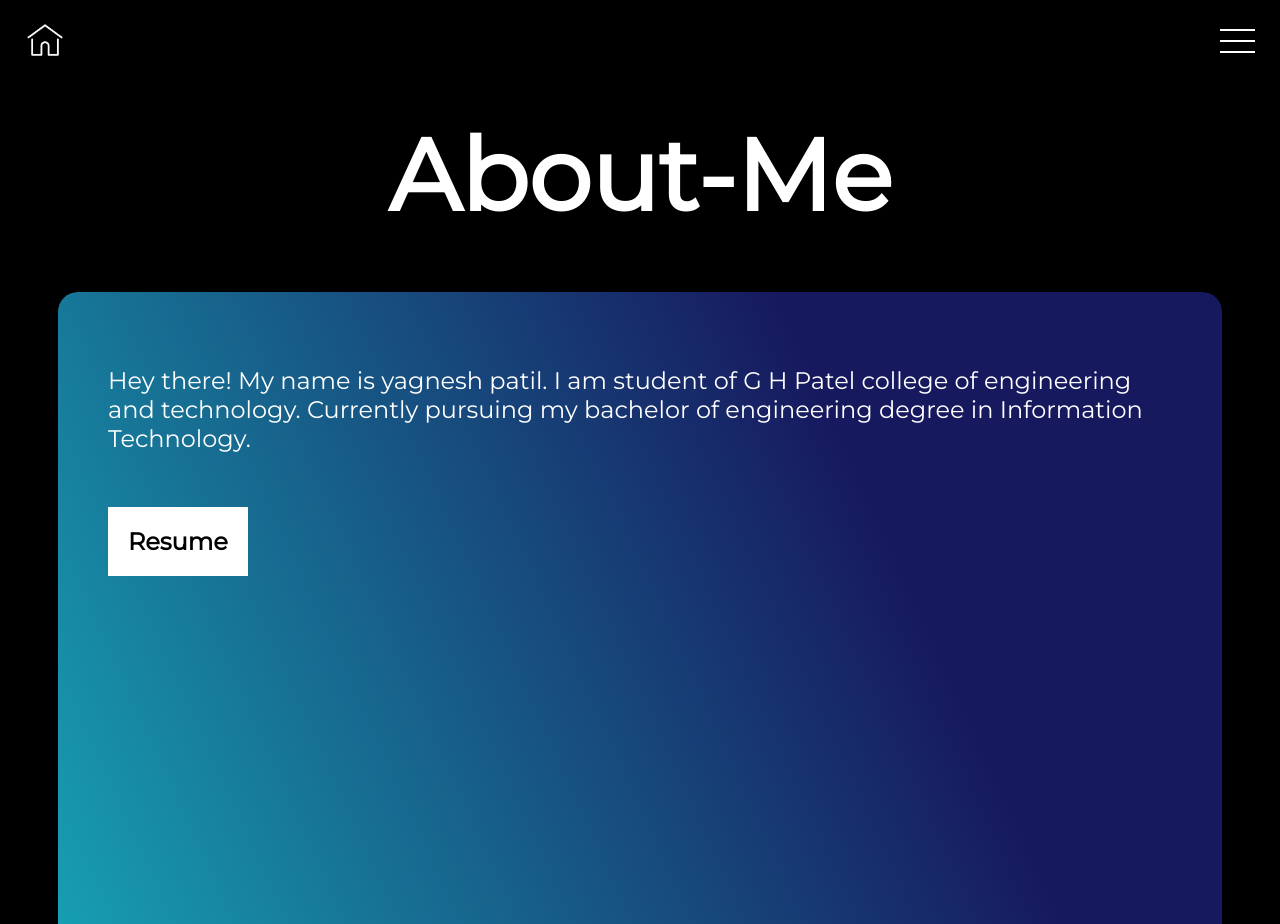
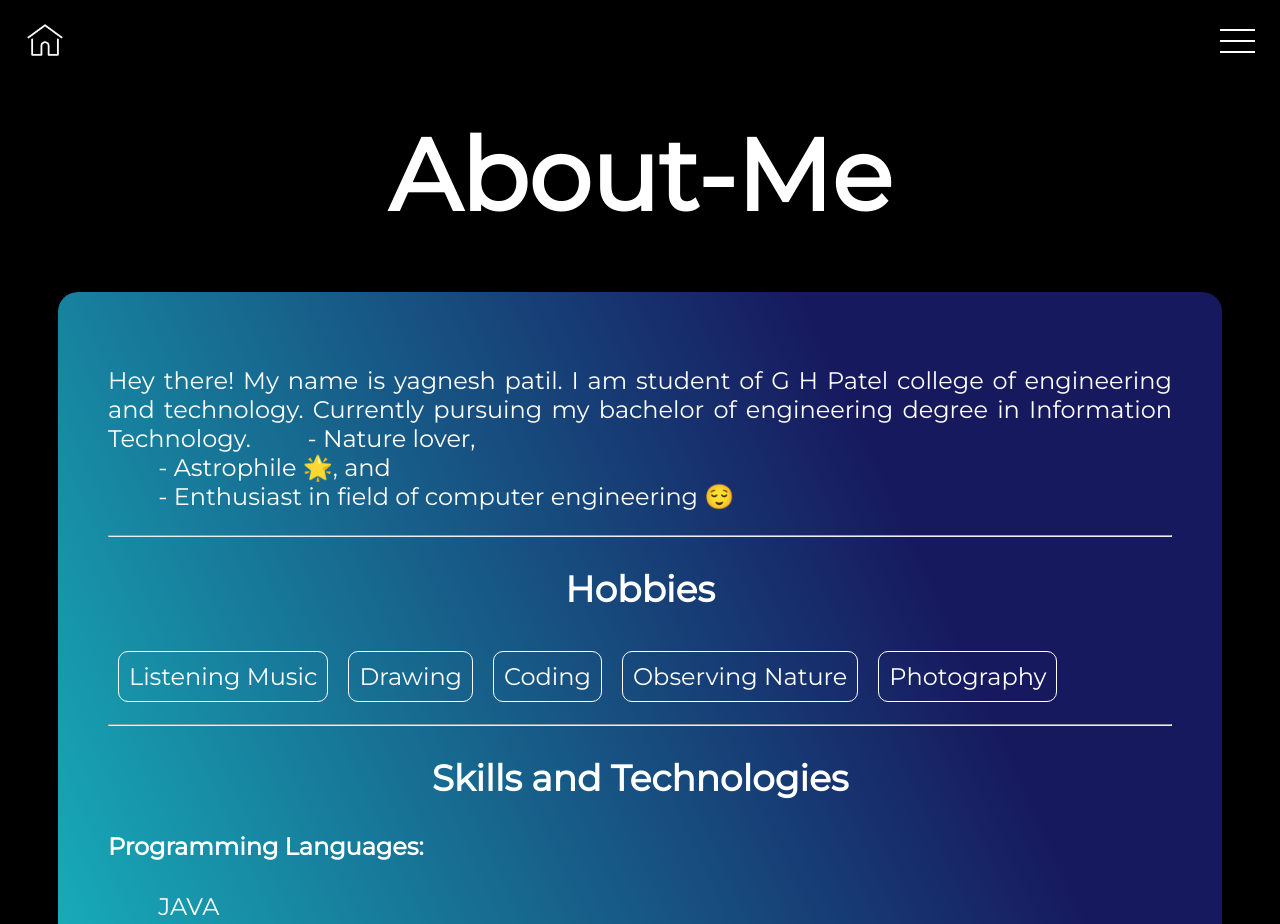
Before and after one commit to yagnesh45/portfolio, a plain HTML site: page about.html in a window 1280 px wide. Shown: the top 924 px of the page. Drawn offline with Linux system fonts and the light colour scheme.

Commit message:
added hobbies in about.html

```diff
--- a/about.html
+++ b/about.html
@@ -3,6 +3,7 @@
     <link href="https://fonts.googleapis.com/css2?family=Montserrat:wght@400&display=swap" rel="stylesheet">
     <link rel="stylesheet" type="text/css" href="styles/home-styles.css" />
     <link rel="stylesheet" type="text/css" href="styles/about-styles.css" />
+
 	  <script type="text/javascript">
       function openNav() {document.getElementById("mySidenav").style.width = "250px";}
       function closeNav() {document.getElementById("mySidenav").style.width = "0";}
@@ -41,13 +42,29 @@
       </div>
     </div>
     <div class="about-me-content">
-      <p>Hey there! My name is yagnesh patil. I am student of G H Patel college of engineering and technology.
+      <p style="text-align: justify;">Hey there! My name is yagnesh patil. I am student of G H Patel college of engineering and technology.
       Currently pursuing my bachelor of engineering degree in Information Technology.
-
+      &nbsp;&nbsp;&nbsp;&nbsp;&nbsp;&nbsp;&nbsp;&nbsp;- Nature lover,<br>
+      &nbsp;&nbsp;&nbsp;&nbsp;&nbsp;&nbsp;&nbsp;&nbsp;- Astrophile 🌟, and <br>
+      &nbsp;&nbsp;&nbsp;&nbsp;&nbsp;&nbsp;&nbsp;&nbsp;- Enthusiast in field of computer engineering 😌
+      </p>
+      <hr>
+      <h2 style="text-align: center;">Hobbies</h2>
+      <div class="hobbies-div">
+        <div class="hobby">Listening Music</div>
+        <div class="hobby">Drawing</div>
+        <div class="hobby">Coding</div>
+        <div class="hobby">Observing Nature</div>
+        <div class="hobby">Photography</div>
+      </div> <hr>
+      <div class="skills-technologies-div">
+        <h2 style="text-align: center;">Skills and Technologies</h2>
+        <h4>Programming Languages:</h4>
+        <div>&nbsp;&nbsp;&nbsp;&nbsp;&nbsp;&nbsp;&nbsp;&nbsp;JAVA </div>
+      </div>
       <div class="resume-link-div">
         <a target="_blank_" class="resume-link" href="https://drive.google.com/file/d/1FA8deAUn-KaINxJOYrHVSF47DIej8afI/view?usp=sharing">Resume</a>
       </div>
-    </p>
     </div>
   </body>
 </html>
--- a/styles/about-styles.css
+++ b/styles/about-styles.css
@@ -1,10 +1,10 @@
+@keyframes appear{
+    0%{ opacity: 0; }
+    100%{ opacity: 1; }
+}
+
 html{
-    /* background-position: center center;
-    background-size: cover;
-    background-attachment: scroll;
-    background-repeat: no-repeat; */
     scrollbar-width: none;
-    /* background-image: url('../images/about-bg.jpg'); */
 }
 
 html::-webkit-scrollbar{
@@ -27,9 +27,7 @@ body{
 
 .resume-link-div{
     margin-top: 50px;
-    justify-content: center;
     position: absolute;
-    text-align: center;
 }
 
 .resume-link{
@@ -42,10 +40,23 @@ body{
 
 .about-me-content{
     background-image: linear-gradient( 65.5deg,  rgba(23,205,205,1) -15.1%, rgba(23,25,95,1) 71.5% );
-    /* background-image: linear-gradient( 292.9deg,  rgba(27,13,45,1) 21.2%, rgba(120,64,96,1) 92.1% ); */
-    height: 100%;
+    height: max-content;
     padding: 50px;
     margin: 50px;
     border-radius: 20px;
     font-size: x-large;
+    animation: 2s ease 0s 1 appear;
 }
+
+.hobbies-div{
+    display: inline-block;
+}
+
+.hobby{
+    float: left;
+    margin: 10px;
+    border-radius: 10px;
+    padding: 10px;
+    position: relative;
+    border: 1px solid white;
+}
```
